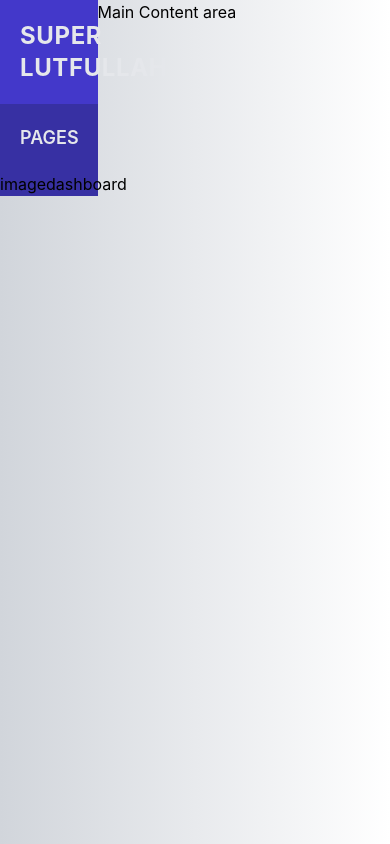
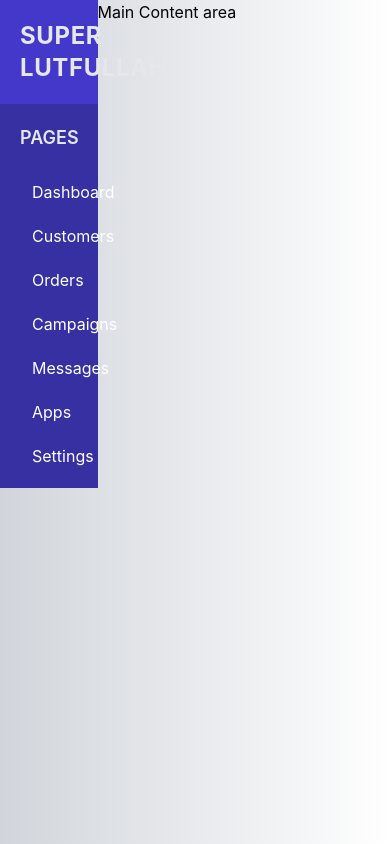
Before and after one commit to PabloMazurkiewicz/React-Admin-Template, a Next.js app: page / in a window 390 px wide. Built offline with nearby package versions, Linux system fonts and the light colour scheme; grey boxes are pictures that could not be loaded.

Commit message:
navbar is completed. will make responsive

```diff
--- a/components/Navbar/index.tsx
+++ b/components/Navbar/index.tsx
@@ -1,5 +1,6 @@
+import Image from "next/image";
 import React from "react";
-import Image from "next-image"
+import { navbarItems } from "../../constants/navbarItems";
 
 const Navbar = () => {
   return (
@@ -14,10 +15,15 @@ const Navbar = () => {
         Pages
       </div>
 
-      <div className="flex">
-          <div>image</div>
-          <div>dashboard</div>
-      </div>
+      {navbarItems.map((item) => (
+        <div key={item.id} className="flex m-5 mt-2 cursor-pointer">
+          <div className="">
+            <Image src={item.image} alt="image" width="30" height="30" />
+          </div>
+
+          <div className="mx-3 text-white">{item.title}</div>
+        </div>
+      ))}
     </div>
   );
 };
--- /dev/null
+++ b/constants/navbarItems.tsx
@@ -0,0 +1,38 @@
+
+export const navbarItems = [
+  {
+    id: 0,
+    title: "Dashboard",
+    image: "/assets/dashboard.png",
+  },
+  {
+    id: 1,
+    title: "Customers",
+    image: "/assets/customers.png",
+  },
+  {
+    id: 2,
+    title: "Orders",
+    image: "/assets/orders.png",
+  },
+  {
+    id: 3,
+    title: "Campaigns",
+    image: "/assets/campaign.png",
+  },
+  {
+    id: 4,
+    title: "Messages",
+    image: "/assets/messages.png",
+  },
+  {
+    id: 5,
+    title: "Apps",
+    image: "/assets/apps.png",
+  },
+  {
+    id: 6,
+    title: "Settings",
+    image: "/assets/settings.png",
+  },
+];
```
